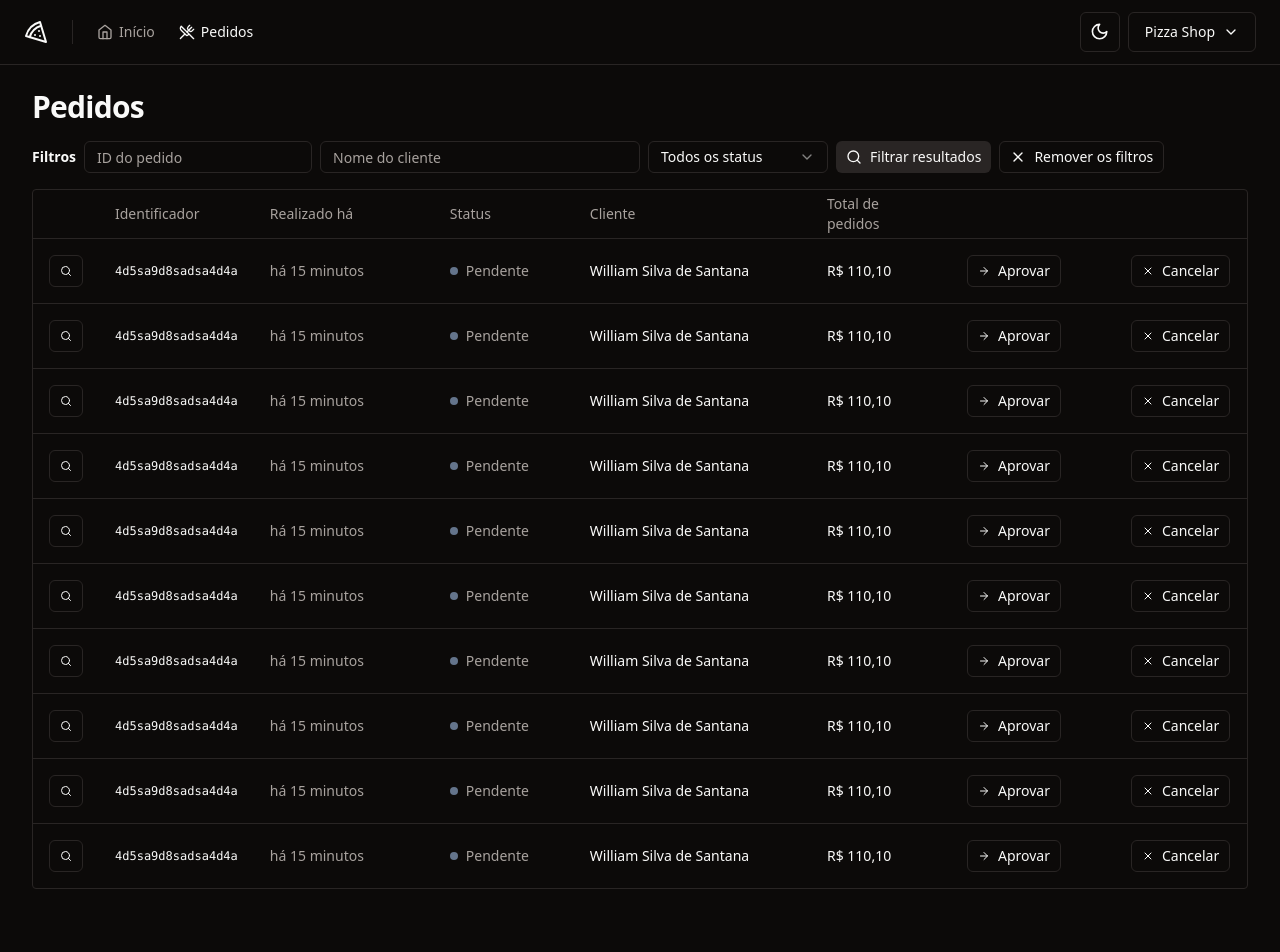
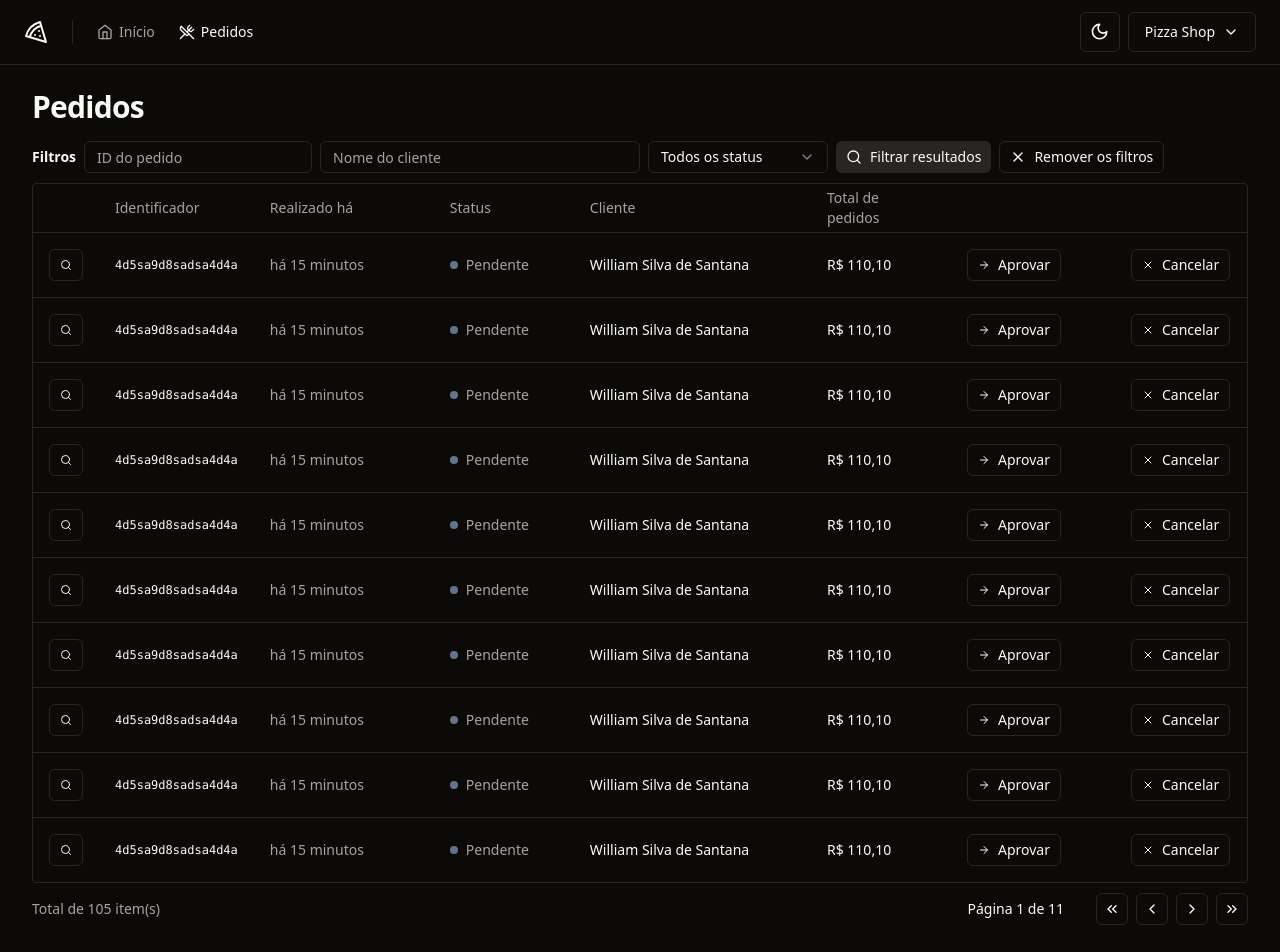
Before and after one commit to wwilliamsantana/shop-food-ig, a React (Vite) app: page /order in a window 1280 px wide. Shown: the top 952 px of the page. Before the commit the page ends 921 px from the top, so only its background shows below. Built offline with nearby package versions, Linux system fonts and the light colour scheme.

Commit message:
feat: Pagination Component

```diff
--- /dev/null
+++ b/src/components/pagination.tsx
@@ -0,0 +1,54 @@
+import {
+  ChevronLeft,
+  ChevronRight,
+  ChevronsLeft,
+  ChevronsRight,
+} from 'lucide-react'
+
+import { Button } from './ui/button'
+
+interface PaginationProps {
+  pageIndex: number
+  totalCount: number
+  perPage: number
+}
+
+export function Pagination({
+  pageIndex,
+  perPage,
+  totalCount,
+}: PaginationProps) {
+  const pages = Math.ceil(totalCount / perPage) || 1
+
+  return (
+    <div className="flex items-center justify-between">
+      <span className="text-sm text-muted-foreground">
+        Total de {totalCount} item(s)
+      </span>
+
+      <div className="flex items-center gap-6 lg:gap-8">
+        <div className="text-sm font-medium">
+          Página {pageIndex + 1} de {pages}
+        </div>
+        <div className="flex items-center gap-2">
+          <Button variant={'outline'} className="h-8 w-8 p-0">
+            <ChevronsLeft size={16} />
+            <span className="sr-only">Primeira página</span>
+          </Button>
+          <Button variant={'outline'} className="h-8 w-8 p-0">
+            <ChevronLeft size={16} />
+            <span className="sr-only">Próxima página</span>
+          </Button>
+          <Button variant={'outline'} className="h-8 w-8 p-0">
+            <ChevronRight size={16} />
+            <span className="sr-only">Página anterior</span>
+          </Button>
+          <Button variant={'outline'} className="h-8 w-8 p-0">
+            <ChevronsRight size={16} />
+            <span className="sr-only">Última página</span>
+          </Button>
+        </div>
+      </div>
+    </div>
+  )
+}
--- a/src/pages/app/orders/orders.tsx
+++ b/src/pages/app/orders/orders.tsx
@@ -1,5 +1,6 @@
 import { Helmet } from 'react-helmet-async'
 
+import { Pagination } from '@/components/pagination'
 import {
   Table,
   TableBody,
@@ -17,11 +18,9 @@
       <Helmet title="Pedidos" />
       <div className="flex flex-col gap-4">
         <h1 className="text-3xl font-bold tracking-tight">Pedidos</h1>
-      </div>
 
         <div className="space-y-2.5">
           <OrderTableFilters />
-      </div>
 
           <div className="rounded-sm border">
             <Table>
@@ -44,6 +43,10 @@
               </TableBody>
             </Table>
           </div>
+
+          <Pagination pageIndex={0} totalCount={105} perPage={10} />
+        </div>
+      </div>
     </>
   )
 }
```
Lines whose indentation alone changed are shown as unchanged.
